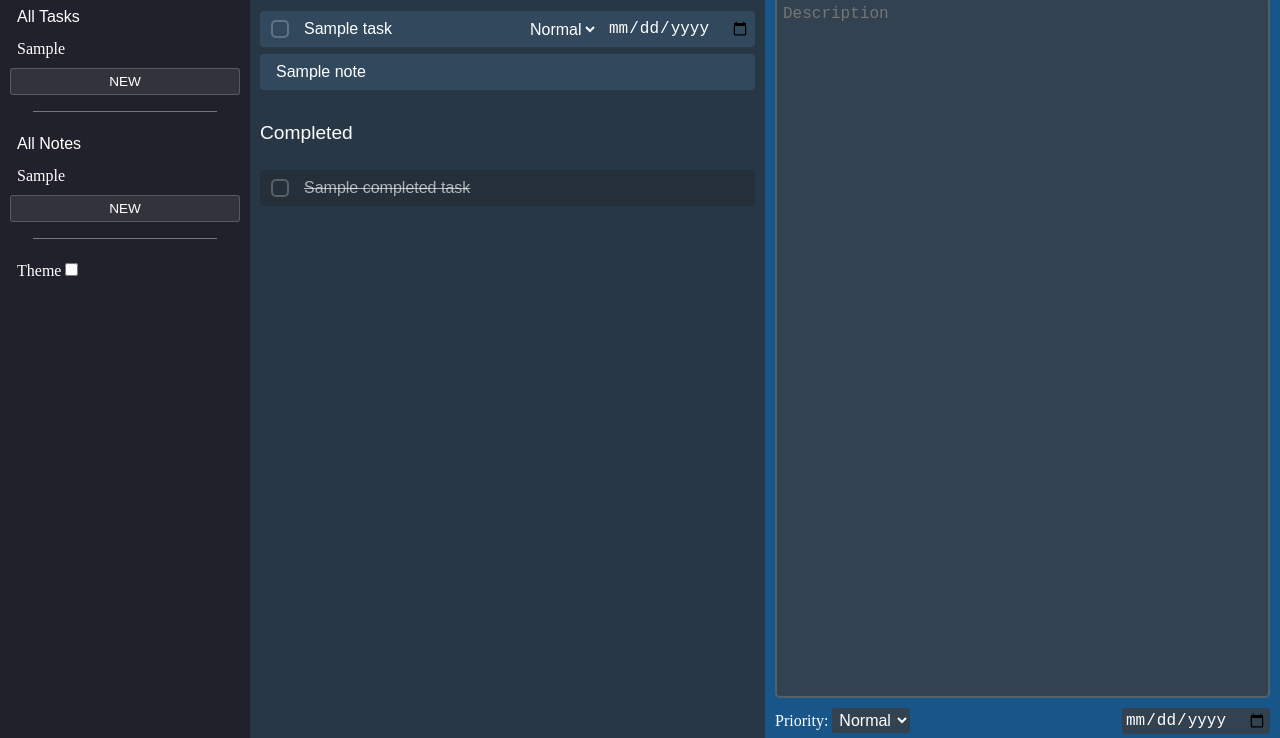
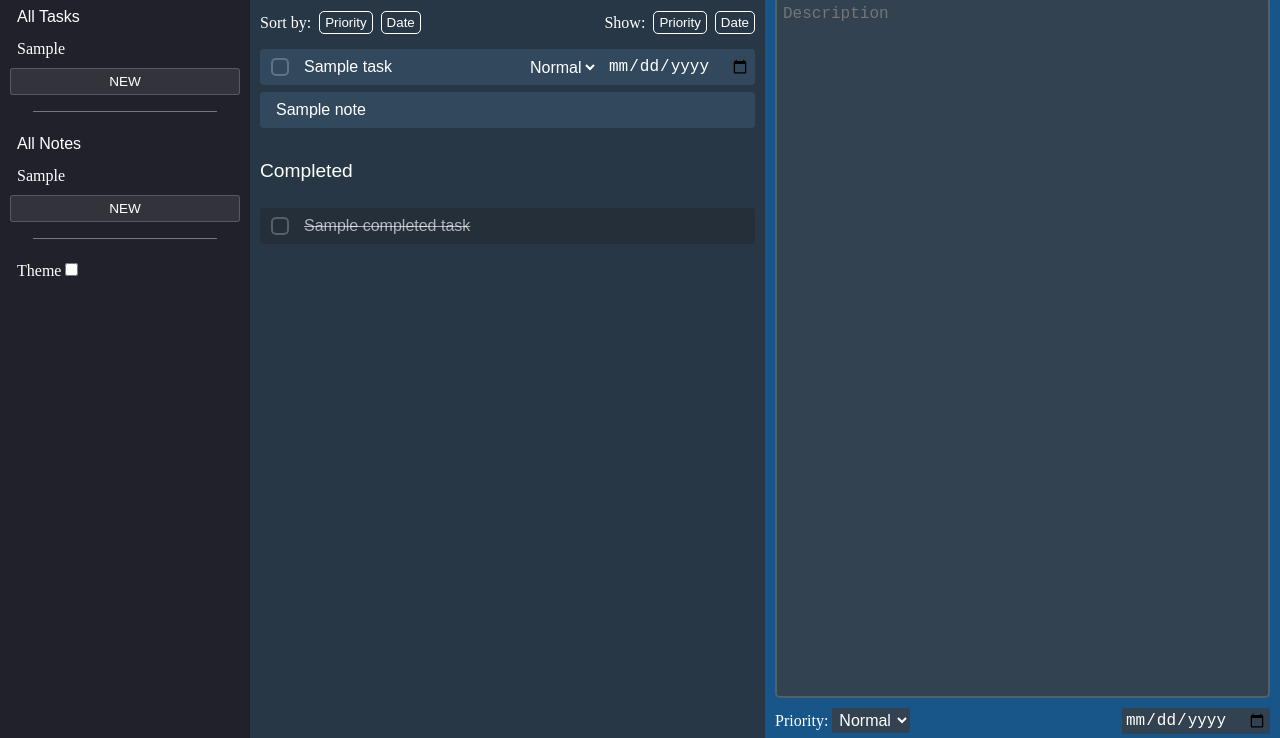
Before and after one commit to Necryl/TOP-To-Do-List, a website built with webpack: page src/index.html in a window 1280 px wide. Shown: the part 62-800 px from the top of the page. Built offline with nearby package versions, Linux system fonts and the light colour scheme.

Commit message:
add an options bar in listView

```diff
--- a/src/index.html
+++ b/src/index.html
@@ -40,6 +40,18 @@
         <div class="listNameWrapper">
             <input type="text" id="listName" value="List Name">
             <button id="newBtn">NEW</button>
+        </div>
+        <div class="options">
+            <div class="sort">
+                <span>Sort by:</span>
+                <button id="sortPriority" state="disabled">Priority</button>
+                <button id="sortDate" state="disabled">Date</button>
+            </div>
+            <div class="show">
+                <span>Show:</span>
+                <button id="showPriority">Priority</button>
+                <button id="showDate">Date</button>
+            </div>
         </div>
         <ul class="listItems">
             <li class="task">
--- a/src/styles/listView.css
+++ b/src/styles/listView.css
@@ -55,6 +55,33 @@
     outline: none;
     border-bottom-color: rgba(255, 255, 255, 0.781);
     border-radius: 0%;
+}
+
+.listView .options {
+    display: grid;
+    grid-auto-flow: column;
+    justify-content: space-between;
+}
+
+.listView .options, .listView .options * {
+    overflow: visible;
+}
+
+.listView .options :is(.sort, .show) {
+    display: grid;
+    grid-auto-flow: column;
+    align-items: center;
+    gap: 1ch;
+}
+
+.listView :is(.sort, .show) button {
+    background-color: transparent;
+    border: 1px solid white;
+    padding: 3px 5px;
+    border-radius: 5px;
+}
+.listView :is(.sort, .show) button:hover {
+    background-color: rgba(255, 255, 255, 0.096);
 }
 
 .listView ul {
```
